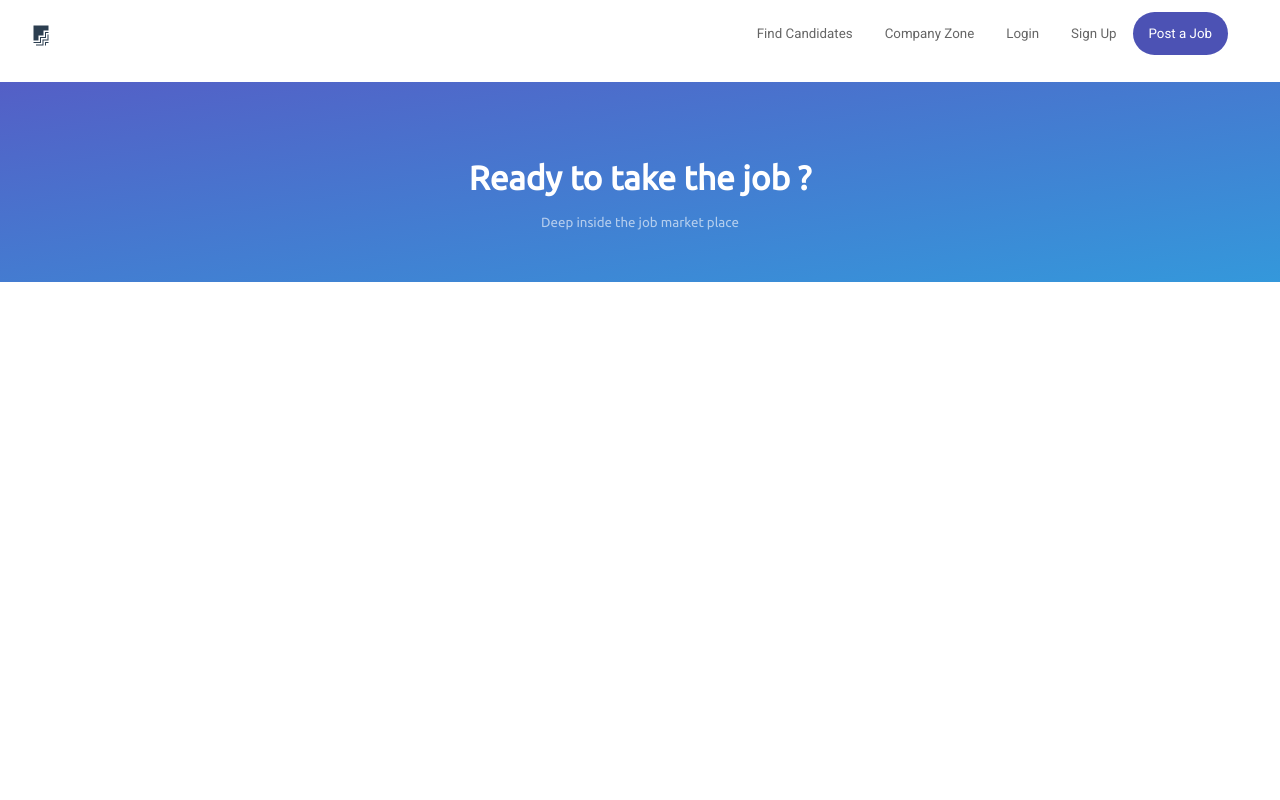
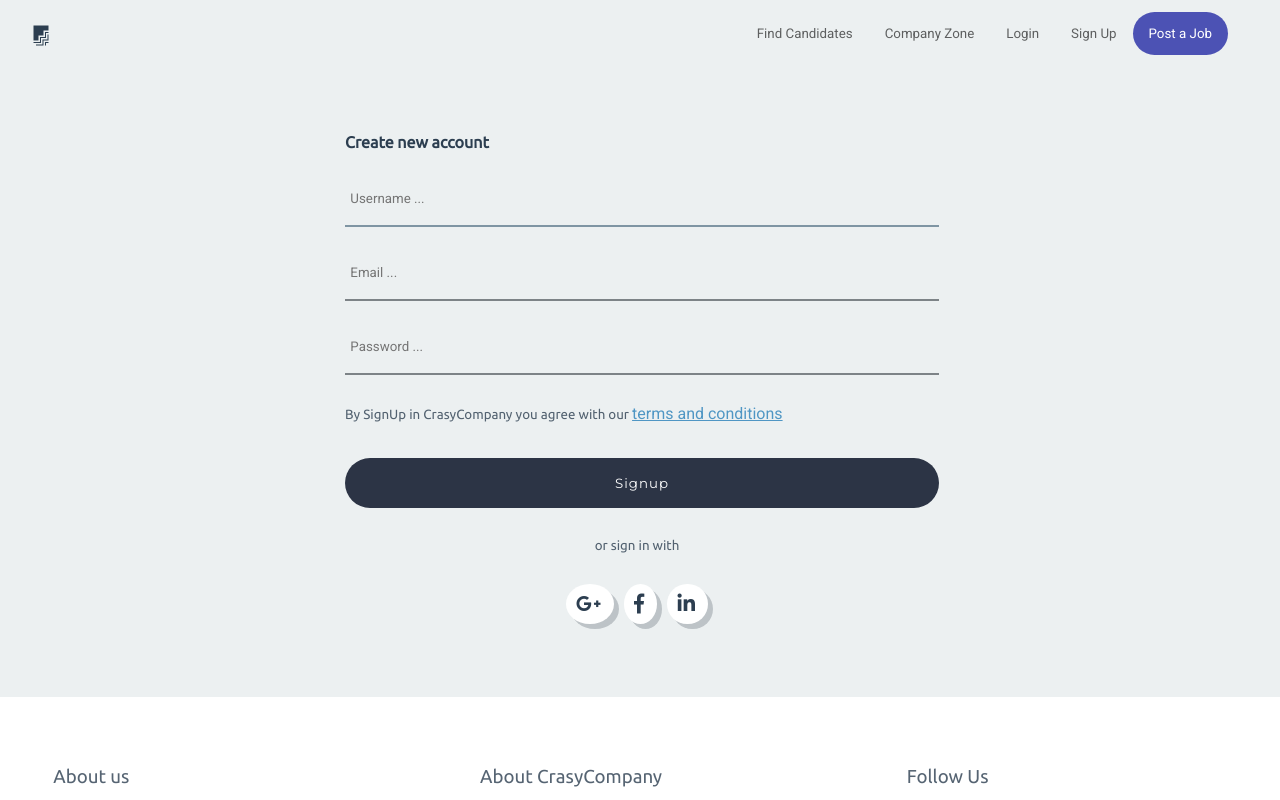
Before and after one commit to APPIAHTECH/CrasyCompany, a Vue app: page /signup in a window 1280 px wide. Shown: the top 800 px of the page. Built offline with nearby package versions, Linux system fonts and the light colour scheme.

Commit message:
login and signup done

```diff
--- a/src/style/1-base/_base.sass
+++ b/src/style/1-base/_base.sass
@@ -19,9 +19,12 @@ h1 , h2 , h3 , h4 , h5 , h6
   font-family: 'Ubuntu', sans-serif
   color: #2c3e50
 
-a , p
+a , p , label
   font-family: 'Ubuntu', sans-serif
   color: white
+
+label
+  color: $special-black-color
 
 p
   font-size: 12pt
@@ -33,5 +36,5 @@ a , input
   font-family: 'Roboto', sans-serif
 
 i
-  color: #2c3e50
+  color: $special-black-color
   padding-right: 2px
--- a/src/style/2-layouts/_layout.sass
+++ b/src/style/2-layouts/_layout.sass
@@ -105,7 +105,36 @@
 #footer-nav li a:hover
   color: $footer-text-hover-color
 
+#social-net
+  margin: 0 auto
 
+#social-net button.social:hover
+  background: none
+
+#go:hover
+  background: #c0392b !important
+
+#go > i:hover
+  color: white !important
+
+#fa:hover
+  background: #4267B2 !important
+
+#fa > i:hover
+  color: white !important
+
+
+#ln:hover
+  background: #2980b9 !important
+
+#ln > i:hover
+  color: white !important
+
+#terms
+  font-size: 10pt
+  text-align: justify
+#aterms
+  font-size: 12pt
 
 /* Containar class */
 .container
@@ -118,4 +147,4 @@
   @include container($container-full-width , $container-size-normal)
 
 .container-big
-  @include container($container-full-width , $container-size-big)
+  @include container($container-full-width , auto)
--- /dev/null
+++ b/src/style/3-modules/_form-mod.sass
@@ -0,0 +1,79 @@
+#login , #signup
+  box-sizing: border-box
+  background: $login-background-color
+
+.form , .external-login
+  display: flex
+  flex-flow: column wrap
+  margin: 0 auto
+  padding: 20px
+  box-sizing: border-box
+  width: 50%
+  height: auto
+  padding-bottom: 5%
+
+.form input[type="text"] , input[type="password"] , input[type="email"]
+  width: 100%
+  height: 50px
+  background: transparent
+  font-size: 10pt
+  color: $special-black-color
+  margin-bottom: 20px
+  border: none
+  outline: none
+  border-bottom: solid 2px rgba(17, 24 , 31, .5)
+
+.form label
+    padding: 10px
+    padding-left: 0px
+    margin: 5px
+    margin-left: 0px
+    opacity: .9
+
+.form p
+  color: $special-black-color
+  font-size: 10pt
+  padding: 10px
+  margin: 0px
+  padding-left: 0px
+  opacity: .8
+  text-align: center
+
+.form a
+  color: #2980b9
+  padding: 0
+  margin: 0
+  font-size: 10pt
+  margin-top: 10px
+  margin-bottom: 10px
+  width: 115px
+
+.form button
+  margin: 0px
+  margin-top: 25px
+  margin-bottom: 20px
+  background: #2C3445
+
+button.social
+  background: white
+  height: auto
+  border-radius: 50%
+  padding: 10px
+  margin: 0
+  margin-right: 10px
+  margin-top: 20px
+  box-shadow: 5px 5px #bdc3c7
+  text-align: center
+
+button.social i
+  font-size: 15pt
+
+
+input[type="checkbox"]
+  padding: 5px
+  margin: 0
+  color: $special-blue-color
+
+input[type="text"]:focus
+  border-bottom: solid 2px rgba(20, 60 , 86, .5)
+  @include animated-all()
--- a/src/style/3-modules/_modules.sass
+++ b/src/style/3-modules/_modules.sass
@@ -1,58 +1,8 @@
 /* Modules Style */
 @import "./nav-mod"
 @import "./button-mod"
-
-
-/* SearchBox input container module */
-.input-container
-  overflow: hidden
-  width: 300px
-  vertical-align: middle
-  white-space: nowrap
-  margin: 0 auto
-  margin-right: -50px
-
-.input-container input#search
-  width: 300px
-  height: 50px
-  background: white
-  border: none
-  font-size: 10pt
-  float: left
-  color: #2c3e50
-  padding-left: 15px
-  -webkit-border-radius: 5px
-  -moz-border-radius: 5px
-  border-radius: 5px
-
-.input-container input#search::-webkit-input-placeholder
-   color: #65737e
-
-.input-container button.icon
-  -webkit-border-top-right-radius: 5px
-  -webkit-border-bottom-right-radius: 5px
-  -moz-border-radius-topright: 5px
-  -moz-border-radius-bottomright: 5px
-  border-top-right-radius: 5px
-  border-bottom-right-radius: 5px
-  border: none
-  background: white
-  height: 50px
-  width: 50px
-  color: #4f5b66
-  opacity: 0
-  font-size: 10pt
-  @include animated-all
-
-.input-container:hover button.icon,
-.input-container:active button.icon,
-.input-container:focus button.icon
-    outline: none
-    opacity: 1
-    margin-left: -50px
-
-.input-container:hover button.icon:hover
-    // background: white
+@import "./search-box-mod"
+@import "./form-mod"
 
 /* follow us widget */
 .widget-follow
--- /dev/null
+++ b/src/style/3-modules/_search-box-mod.sass
@@ -0,0 +1,50 @@
+/* SearchBox input container module */
+.input-container
+  overflow: hidden
+  width: 300px
+  vertical-align: middle
+  white-space: nowrap
+  margin: 0 auto
+  margin-right: -200px
+
+.input-container input#search
+  width: 300px
+  height: 50px
+  background: white
+  border: none
+  font-size: 10pt
+  float: left
+  color: #2c3e50
+  padding-left: 15px
+  -webkit-border-radius: 5px
+  -moz-border-radius: 5px
+  border-radius: 5px
+
+.input-container input#search::-webkit-input-placeholder
+   color: #65737e
+
+.input-container button.icon
+  -webkit-border-top-right-radius: 5px
+  -webkit-border-bottom-right-radius: 5px
+  -moz-border-radius-topright: 5px
+  -moz-border-radius-bottomright: 5px
+  border-top-right-radius: 5px
+  border-bottom-right-radius: 5px
+  border: none
+  background: white
+  height: 50px
+  width: 50px
+  color: #4f5b66
+  opacity: 0
+  font-size: 10pt
+  @include animated-all
+
+.input-container:hover button.icon,
+.input-container:active button.icon,
+.input-container:focus button.icon
+    outline: none
+    opacity: 1
+    margin-left: -50px
+
+.input-container:hover button.icon:hover
+    // background: white
--- a/src/style/4-mixing/_mixing.sass
+++ b/src/style/4-mixing/_mixing.sass
@@ -6,6 +6,45 @@
     margin: 0
     box-sizing: border-box
     padding: 5px
+
+@mixin responsive-form
+  #social-net
+    display: flex
+    flex-flow: row nowrap
+    margin-top: 5px !important
+
+  button.social
+    box-shadow: none!important
+
+  p#terms
+    font-size: 8pt
+    letter-spacing: 0px
+    margin-bottom: 10px
+    padding: 0
+
+  p#terms a
+    font-size: 10pt !important
+
+@mixin responsive-footer
+  #footer-nav  h3
+    font-size: 9pt
+    font-weight: bolder
+    color: black
+
+  #footer-nav ul
+    width: 24% !important
+
+  #footer-nav li a
+    font-size: 10pt !important
+    padding: 3px !important
+    margin-bottom: 4px !important
+    letter-spacing: 0px !important
+    opacity: 1 !important
+
+  .widget-follow
+    flex-flow: column nowrap!important
+  .widget-follow i
+    font-size: 12pt !important
 
 @mixin animated-all
     -webkit-transition: all .55s ease
--- a/src/style/5-media/_media-query.sass
+++ b/src/style/5-media/_media-query.sass
@@ -2,26 +2,8 @@
 @media only screen and (max-width: 600px)
   @include responsive-nav()
   @include responsive-searchBox()
-
-  #footer-nav  h3
-    font-size: 9pt
-    font-weight: bolder
-    color: black
-
-  #footer-nav ul
-    width: 24% !important
-
-  #footer-nav li a
-    font-size: 10pt !important
-    padding: 3px !important
-    margin-bottom: 4px !important
-    letter-spacing: 0px !important
-    opacity: 1 !important
-
-  .widget-follow
-    flex-flow: column nowrap!important
-  .widget-follow i
-    font-size: 12pt !important
+  @include responsive-footer()
+  @include responsive-form()
 
 // /* Small devices (portrait tablets and large phones, 600px and up) */
 // @media only screen and (min-width: 600px)
--- a/src/style/_variables.sass
+++ b/src/style/_variables.sass
@@ -13,6 +13,9 @@ $gradient-color-peterriver : #3498db
 $gradient-color-belizehole : #545FC6
 $gradient-direction : to top left
 
+$special-black-color : #2c3e50
+$special-blue-color : #3498db
+
 $front-nav-base-color : transparent
 $front-nav-button-color : #4C52B4
 $front-nav-button-color-hover: #2c3e50
@@ -23,6 +26,8 @@ $front-button-find-job-hover-color : #3DD07D
 $footer-bacground-color : white
 $footer-text-hover-color : #27ae60
 
+$login-background-color : #ecf0f1
+
 
 /* Images */
 $profile-image-1 : "https://www.mills.edu/uniquely-mills/students-faculty/student-profiles/images/student-profile-gabriela-mills-college.jpg"
--- a/src/views/Login.vue
+++ b/src/views/Login.vue
@@ -3,15 +3,25 @@
     <!-- navigation -->
     <FrontNav/>
 
-    <div class="container" id="bot-container">
-      <!-- 2 intruduction meg -->
-      <div class="container" id="introduction">
-        <h1>Welcome Back</h1>
-        <p id="sub-description"> More than  1000k jobs are waiting for you </p>
-      </div>
+    <div class="container-big">
+      <form class="container form">
+        <h4>Sign in</h4>
+        <input type="text" id="user-name" name="user-name" placeholder=" Username ..."autofocus>
+        <input type="password" id="user-password" name="user-password" placeholder=" Password ...">
+        <a href="/forget-password">Forgot Password ? </a>
+
+        <button type="button" class="button" name="button"> Login </button>
+        <p>or sign in with</p>
+
+        <div id="social-net">
+          <button type="button" class="button social" id="go"> <i class="fab fa-google-plus-g"></i> </button>
+          <button type="button" class="button social" id="fa"> <i class="fab fa-facebook-f"></i> </button>
+          <button type="button" class="button social" id="ln"> <i class="fab fa-linkedin-in"></i> </button>
+        </div>
+
+      </form>
+
     </div>
-
-    <div class="container-big"></div>
     <!-- footer -->
     <FrontFooter/>
 
@@ -24,7 +34,7 @@ import FrontNav from './../components/navigation/FrontNav.vue';
 import FrontFooter from './../components/navigation/FrontFooter.vue';
 
 @Component({
-  components: { FrontNav , FrontFooter },
+  components: { FrontNav , FrontFooter }
 })
 export default class Login extends Vue {}
 </script>
--- a/src/views/Signup.vue
+++ b/src/views/Signup.vue
@@ -3,15 +3,31 @@
     <!-- navigation -->
     <FrontNav/>
 
-    <div class="container" id="bot-container">
-      <!-- 2 intruduction meg -->
-      <div class="container" id="introduction">
-        <h1>Ready to take the job ?</h1>
-        <p id="sub-description"> Deep inside the job market place </p>
+    <div class="container-big">
+
+      <div class="container-big">
+        <form class="container form">
+          <h4> Create new account </h4>
+
+          <input type="text" id="user-name" name="user-name" placeholder=" Username ..."autofocus>
+          <input type="email" id="user-email" name="user-email" placeholder=" Email ...">
+          <input type="password" id="user-password" name="user-password" placeholder=" Password ...">
+
+          <p id="terms"> By SignUp in CrasyCompany you agree with our <a href="/terms" id="aterms"> terms and conditions</a> </p>
+          <button type="button" class="button" name="button"> Signup </button>
+          <p>or sign in with</p>
+
+          <div id="social-net">
+            <button type="button" class="button social" id="go"> <i class="fab fa-google-plus-g"></i> </button>
+            <button type="button" class="button social" id="fa"> <i class="fab fa-facebook-f"></i> </button>
+            <button type="button" class="button social" id="ln"> <i class="fab fa-linkedin-in"></i> </button>
+          </div>
+
+        </form>
+
       </div>
+
     </div>
-
-    <div class="container-big"></div>
 
     <!-- footer -->
     <FrontFooter/>
```
